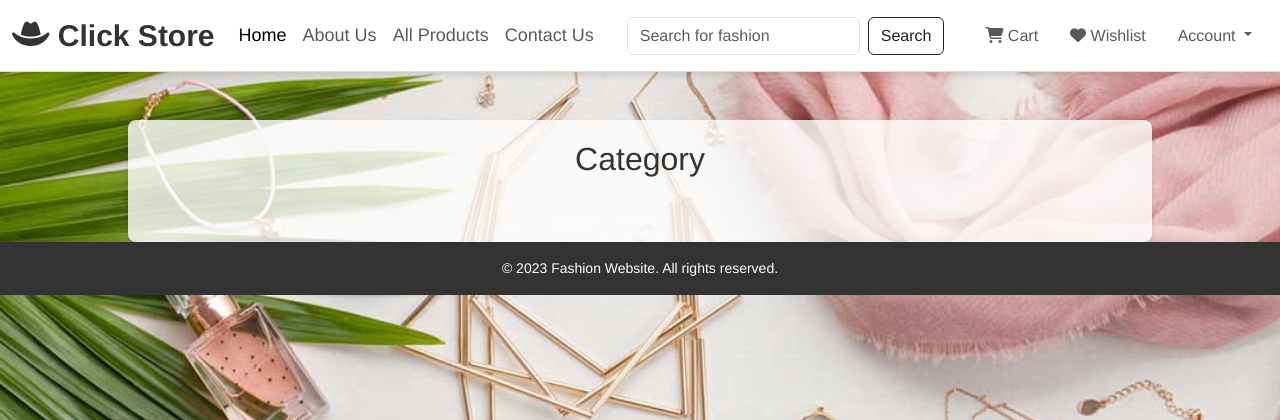
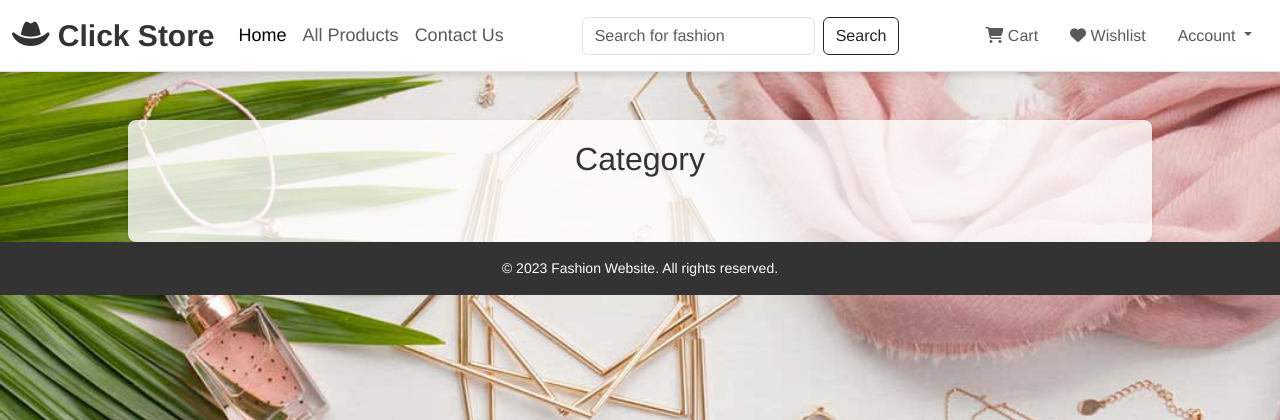
Before and after one commit to Rahmamouradsayed/project-click-store, a Flask app: page /category/1 in a window 1280 px wide. Shown: the top 420 px of the page. Run offline with Flask 3, Linux system fonts and the light colour scheme; data that the repository does not hold is empty; some libraries are stand-ins or nearby versions; some web fonts are replaced.

Commit message:
Update base.html

```diff
--- a/website/templates/base.html
+++ b/website/templates/base.html
@@ -31,10 +31,7 @@
                 <ul class="navbar-nav me-auto mb-2 mb-lg-0">
                     <li class="nav-item">
                         <a class="nav-link active" aria-current="page" href="/" style="font-size: 18px; font-weight: 500;">Home</a>
-                    </li>
-                    <li class="nav-item">
-                        <a class="nav-link" href="/about" style="font-size: 18px; font-weight: 500;">About Us</a>
-                    </li>
+
                     <li class="nav-item">
                         <a class="nav-link" href="{{ url_for('UserController.all_products') }}" style="font-size: 18px; font-weight: 500;">All Products</a>
                     </li>
```
